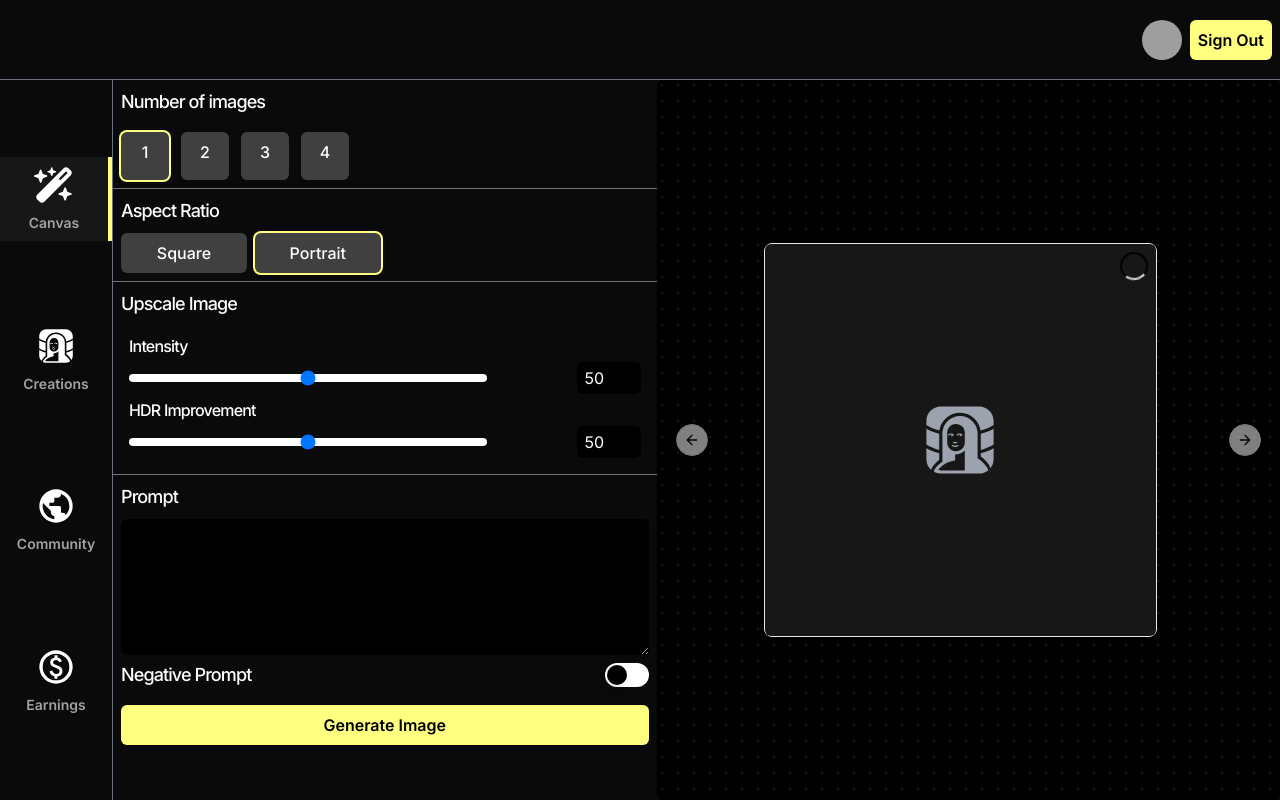
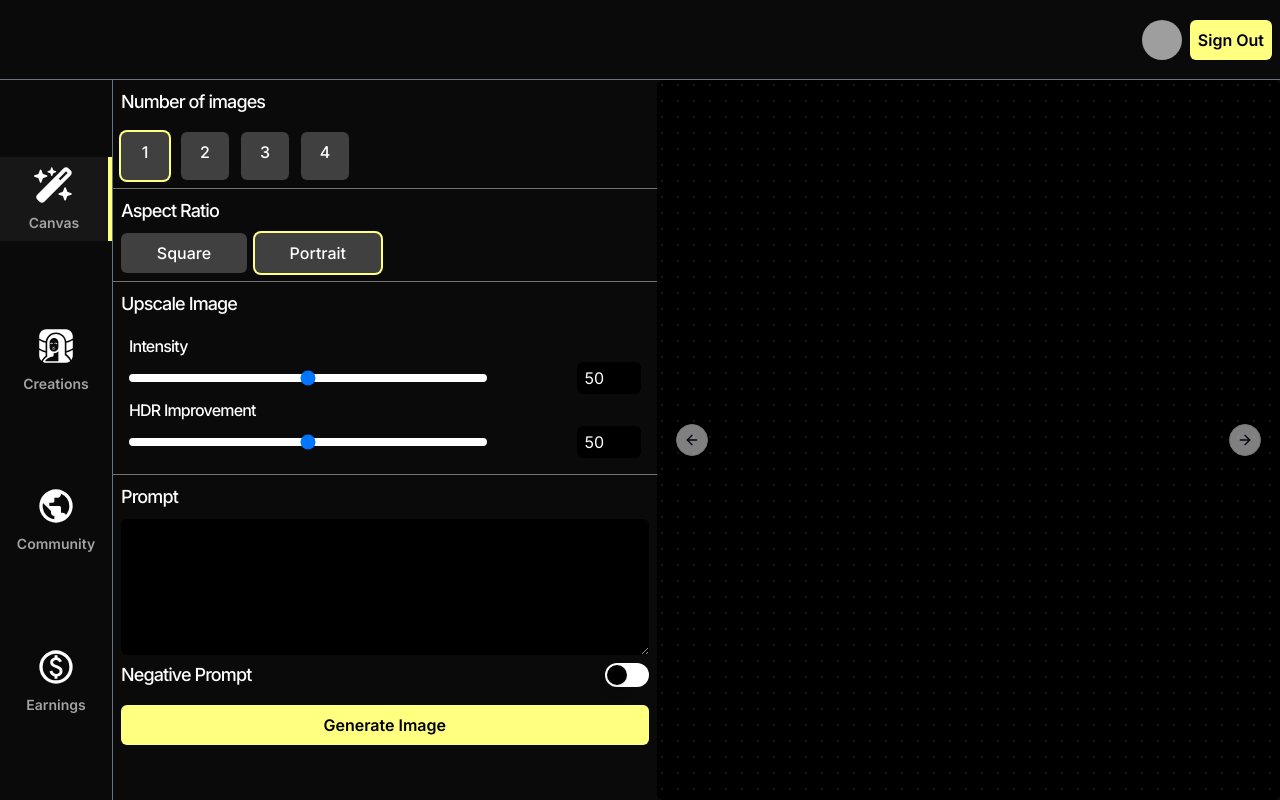
Before and after one commit to themuffineman/pendora, a Next.js app: page /dashboard in a window 1280 px wide. Built offline with nearby package versions, Linux system fonts and the light colour scheme; grey boxes are pictures that could not be loaded.

Commit message:
added cardArray for loading state

```diff
--- a/app/global-state/ImageGeneration.jsx
+++ b/app/global-state/ImageGeneration.jsx
@@ -13,7 +13,7 @@ const ImageGeneration = ({children}) => {
     const [prompt, setPrompt] = useState()
     const [negativePrompt, setNegativePrompt] = useState()
     const [imageUrls, setImageUrls] = useState([])
-    const [loadingImages, setLoadingImages] = useState(true) // this is a loading state for the image carousel
+    const [loadingImages, setLoadingImages] = useState(false) // this is a loading state for the image carousel
     const [upscaleImgs, setUpscaleImgs] = useState([])
   return (
     <ImageGenOptions.Provider value={{
--- a/components/CarouselSection.jsx
+++ b/components/CarouselSection.jsx
@@ -8,7 +8,8 @@ import CardSkeleton from "./CardSkeleton";
 
 
 const CarouselSection = () => {
-  const {imageUrls, loadingImages} = useContext(ImageGenOptions)
+  const {imageUrls, loadingImages, imagesQuantity} = useContext(ImageGenOptions)
+  const cardArray = new Array(imagesQuantity).fill(1)
   return (
     <div  className={` flex-1 flex p-10 h-full flex-col gap-4 justify-center items-center relative bg-black bg-dot-white/[0.2] rounded-md`}>
         <Carousel className="p-10 w-[90%]">
@@ -16,7 +17,7 @@ const CarouselSection = () => {
               { !loadingImages && imageUrls?
                 imageUrls.map((url, index)=>(<ImageCarousel key={url} src={url} index={index}/>))
                 :
-                loadingImages && <CardSkeleton/>
+                loadingImages && cardArray.map(()=>(<CardSkeleton/>))
               }
             </CarouselContent>
             <CarouselPrevious />
```
